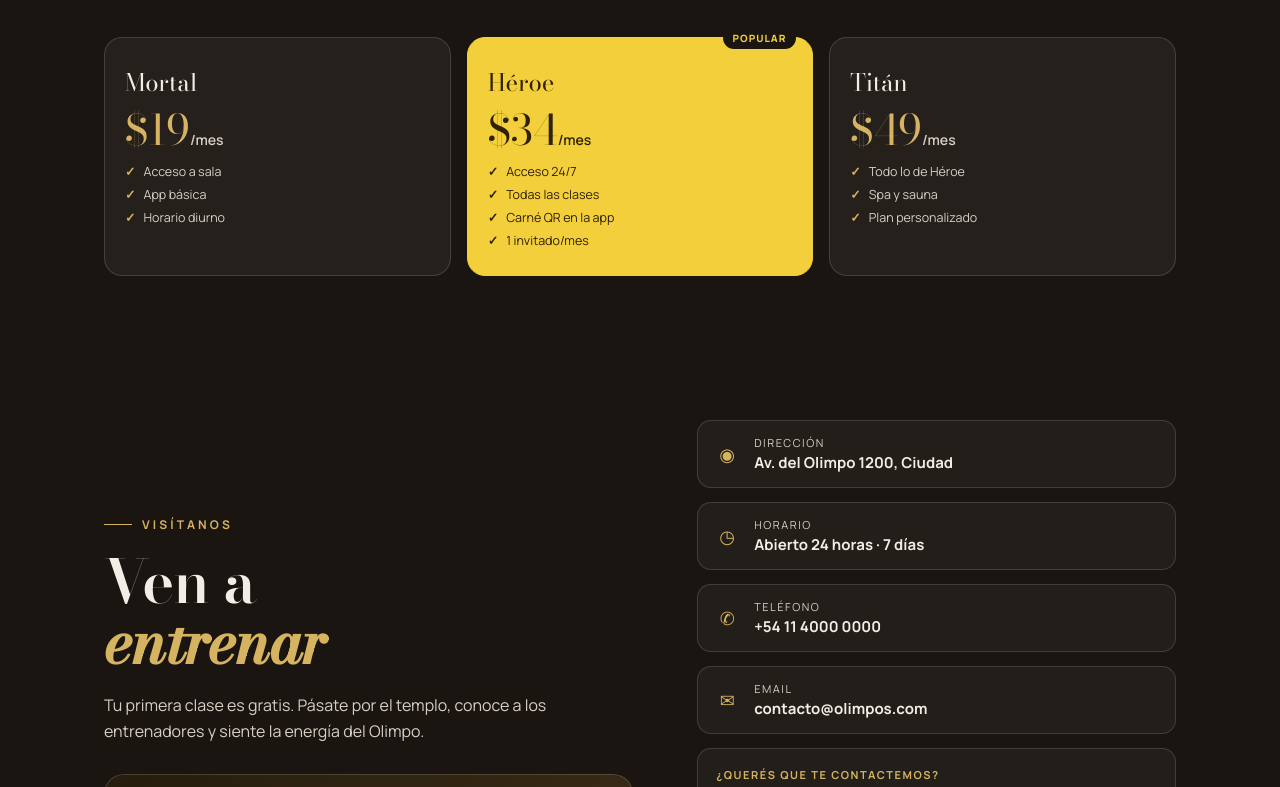
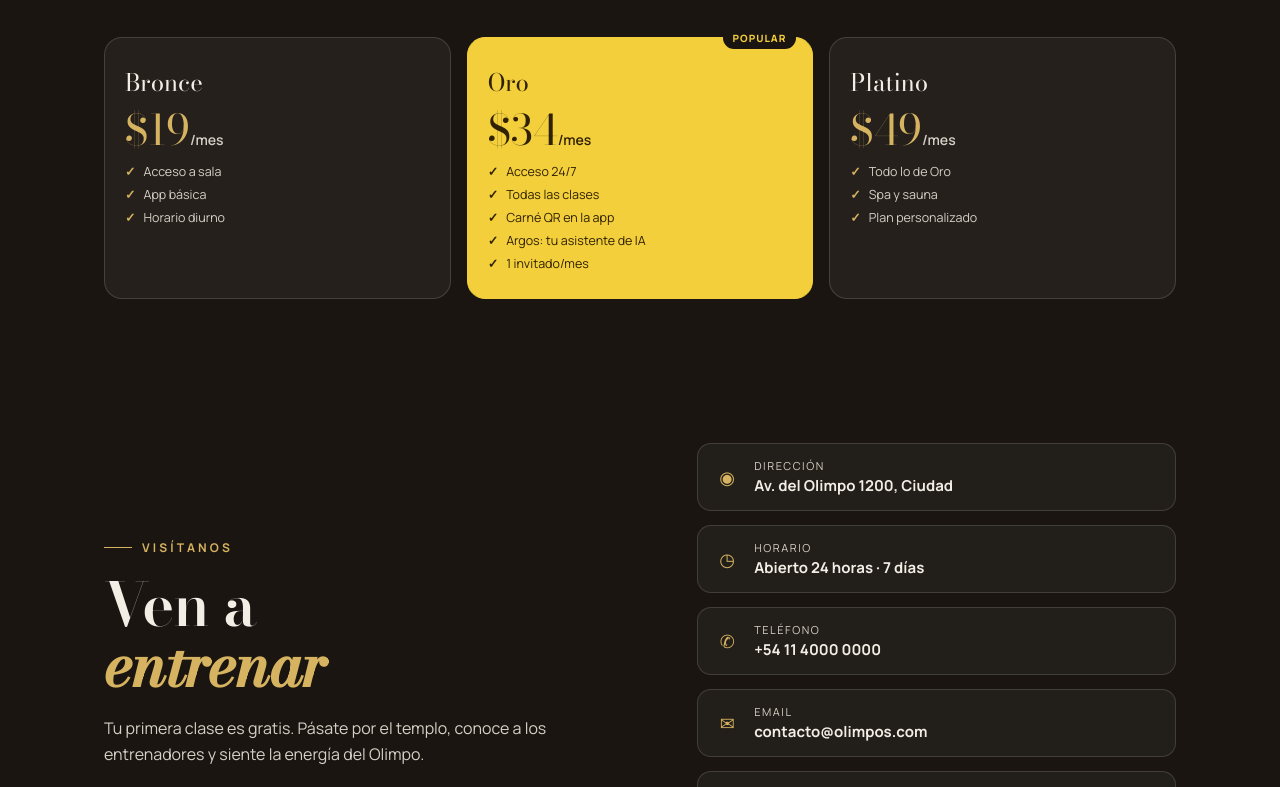
Before and after one commit to xaaawww/olimpos, a plain HTML site: page Paginas/OlimpOS Landing.html in a window 1280 px wide. Shown: the part 2222-3009 px from the top of the page. Drawn offline with nearby package versions, Linux system fonts and the light colour scheme.

Commit message:
Empareja los nombres de los planes de la web con los de la app (Bronce/Oro/Platino)
La web decía Mortal/Héroe/Titán y la app (y el sistema de empleados, Firestore,
el Worker de Argos) usan Bronce/Oro/Platino — quedaban desalineados. Se
mantienen los mismos precios y beneficios, solo cambia el nombre, y se agrega
"Argos: tu asistente de IA" a los beneficios del plan Oro (ya era un beneficio
real del plan, no estaba listado en la web).

Co-Authored-By: Claude Sonnet 5 <noreply@anthropic.com>

```diff
--- a/Paginas/OlimpOS Landing.html
+++ b/Paginas/OlimpOS Landing.html
@@ -492,20 +492,20 @@
       </div>
       <div class="plans">
         <div class="plan">
-          <div class="pname">Mortal</div>
+          <div class="pname">Bronce</div>
           <div class="price">$19<small>/mes</small></div>
           <ul><li>Acceso a sala</li><li>App básica</li><li>Horario diurno</li></ul>
         </div>
         <div class="plan feature">
           <div class="ribbon">Popular</div>
-          <div class="pname">Héroe</div>
+          <div class="pname">Oro</div>
           <div class="price">$34<small>/mes</small></div>
-          <ul><li>Acceso 24/7</li><li>Todas las clases</li><li>Carné QR en la app</li><li>1 invitado/mes</li></ul>
+          <ul><li>Acceso 24/7</li><li>Todas las clases</li><li>Carné QR en la app</li><li>Argos: tu asistente de IA</li><li>1 invitado/mes</li></ul>
         </div>
         <div class="plan">
-          <div class="pname">Titán</div>
+          <div class="pname">Platino</div>
           <div class="price">$49<small>/mes</small></div>
-          <ul><li>Todo lo de Héroe</li><li>Spa y sauna</li><li>Plan personalizado</li></ul>
+          <ul><li>Todo lo de Oro</li><li>Spa y sauna</li><li>Plan personalizado</li></ul>
         </div>
       </div>
     </div>
```
